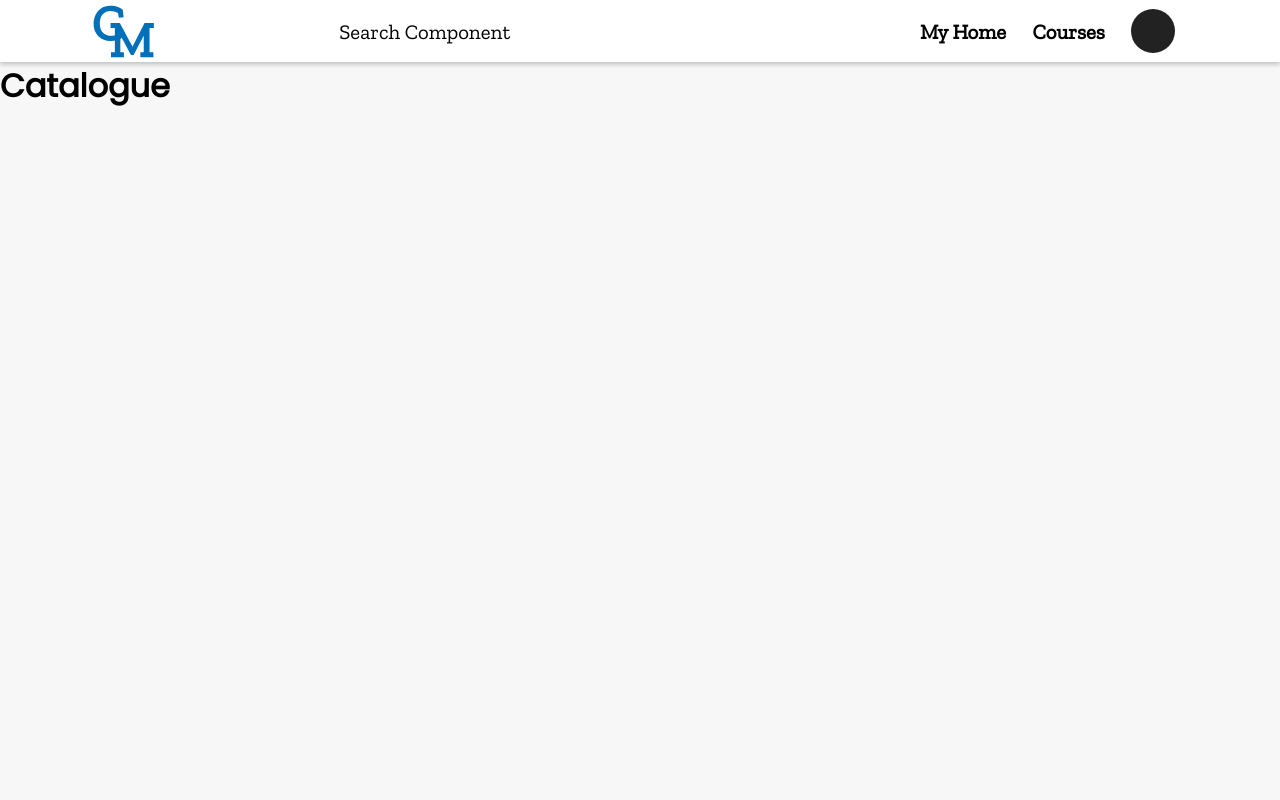
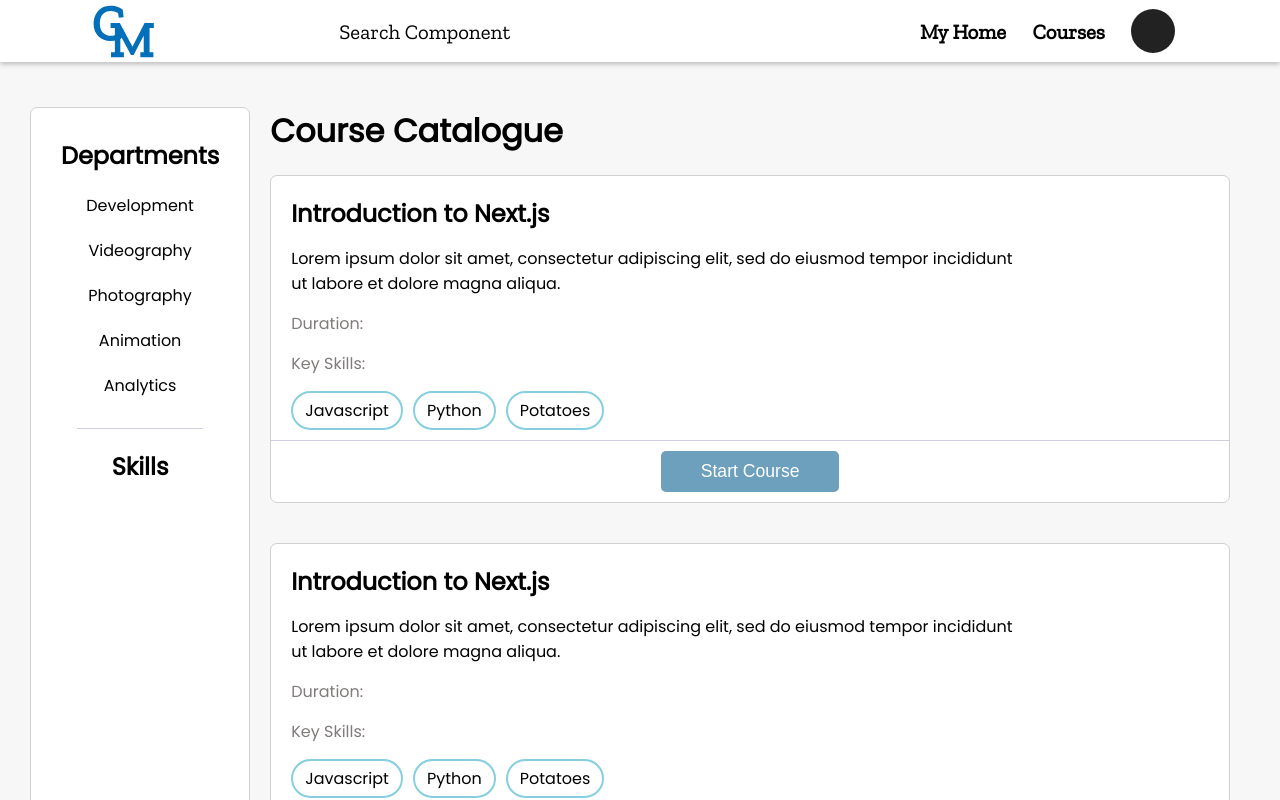
Before and after one commit to DangaRanga/course-manager, a React (Create React App) app in the folder client/: page /courses in a window 1280 px wide. Shown: the top 800 px of the page. Built offline with nearby package versions, Linux system fonts and the light colour scheme; no server answers; sample sign-in values are in the browser's storage.

Commit message:
Completed Catalogue View

```diff
--- a/client/src/components/CatalogueCard/CatalogueCard.css
+++ b/client/src/components/CatalogueCard/CatalogueCard.css
@@ -0,0 +1,38 @@
+.catalogue-card-wrapper {
+  background: #ffffff;
+  border: 1px solid #d0d0d0;
+  border-radius: 7px;
+  margin: 20px 0px;
+  margin-right: 20px;
+}
+
+.catalogue-card-container {
+  padding: 0 20px;
+  padding-top: 20px;
+}
+.catalogue-course-details p {
+  color: #807b7b;
+  width: 80%;
+  margin: 15px 0;
+}
+
+.course-desc {
+  color: #000000;
+}
+
+.catalogue-separator {
+  border: none;
+  border-top: 1px solid #d0cde1;
+  width: 100%;
+  margin-top: 10px;
+}
+
+.btn-flex-wrapper {
+  display: flex;
+  justify-content: center;
+}
+.btn-flex-wrapper button {
+  margin-top: 0;
+  margin: 10px 0;
+  padding: 10px 40px;
+}
--- a/client/src/components/CatalogueCard/CatalogueCard.jsx
+++ b/client/src/components/CatalogueCard/CatalogueCard.jsx
@@ -1,7 +1,32 @@
 import React from "react";
+import SkillBubble from "../SkillBubble/SkillBubble";
 
-function CatalogueCard() {
-  return <div></div>;
+import "./CatalogueCard.css";
+
+function CatalogueCard({ courseName, courseDuration, description, keySkills }) {
+  return (
+    <div className="catalogue-card-wrapper">
+      <div className="catalogue-card-container">
+        <div className="catalogue-course-details">
+          <h2>{courseName}</h2>
+          <p>
+            <span className="course-desc">{description}</span>{" "}
+          </p>
+          <p>Duration: {courseDuration}</p>
+          <p>Key Skills:</p>
+          <div className="skills">
+            {keySkills.map((skill) => (
+              <SkillBubble skillName={skill}></SkillBubble>
+            ))}
+          </div>
+        </div>
+      </div>
+      <hr className="catalogue-separator" />
+      <div className="btn-flex-wrapper">
+        <button className="btn course-btn"> Start Course </button>
+      </div>
+    </div>
+  );
 }
 
 export default CatalogueCard;
--- a/client/src/components/CourseCard/CourseCard.css
+++ b/client/src/components/CourseCard/CourseCard.css
@@ -1,10 +1,6 @@
-/* Rectangle 8 */
-
 .course-card-container {
   background: #ffffff;
-
   border: 1px solid #d0d0d0;
-  box-sizing: border-box;
   border-radius: 7px;
   padding: 20px 30px;
   margin-bottom: 25px;
--- a/client/src/components/CourseCard/CourseCard.jsx
+++ b/client/src/components/CourseCard/CourseCard.jsx
@@ -13,9 +13,9 @@ function CourseCard({ courseName, courseDuration, keySkills }) {
           <p> Duration: 120 Minutes </p>
           <p> Key Skills: </p>
           <div className="skills">
-            <SkillBubble skillName="Django"></SkillBubble>
-            <SkillBubble skillName="Python"></SkillBubble>
-            <SkillBubble skillName="SQLAlchemy"></SkillBubble>
+            {keySkills.map((skill) => (
+              <SkillBubble skillName={skill}></SkillBubble>
+            ))}
           </div>
         </div>
         <div>
--- /dev/null
+++ b/client/src/components/CourseSidePanel/CourseSidePanel.css
@@ -0,0 +1,39 @@
+/* Rectangle 22 */
+
+#courses-sidepanel {
+  background: #ffffff;
+  border: 1px solid #d0d0d0;
+  border-radius: 7px;
+  height: 100vh;
+  padding: 30px;
+  display: flex;
+  flex-direction: column;
+  align-items: center;
+  margin-right: 20px;
+}
+
+#courses-sidepanel ul {
+  display: flex;
+  flex-direction: column;
+  align-items: center;
+}
+
+#courses-sidepanel h1 {
+  margin-bottom: 10px;
+}
+#courses-sidepanel li {
+  margin: 10px 0;
+  transition: all 0.19s ease-in-out;
+}
+
+#courses-sidepanel li:hover {
+  color: #016fb9;
+  cursor: pointer;
+}
+
+#category-separator {
+  border: none;
+  border-top: 1px solid #d0cde1;
+  width: 80%;
+  margin: 20px 0;
+}
--- /dev/null
+++ b/client/src/components/CourseSidePanel/CourseSidePanel.jsx
@@ -0,0 +1,29 @@
+import React, { useEffect } from "react";
+
+import "./CourseSidePanel.css";
+
+const departments = [
+  "Development",
+  "Videography",
+  "Photography",
+  "Animation",
+  "Analytics",
+];
+
+function CourseSidePanel() {
+  return (
+    <aside id="courses-sidepanel">
+      <h1> Departments </h1>
+      <ul id="departments-filter">
+        {departments.map((department) => (
+          <li>{department}</li>
+        ))}
+      </ul>
+      <hr id="category-separator" />
+      <h1> Skills </h1>
+      <ul id="skills-filter"></ul>
+    </aside>
+  );
+}
+
+export default CourseSidePanel;
--- a/client/src/index.css
+++ b/client/src/index.css
@@ -11,7 +11,8 @@
 
 body {
   margin: 0;
-  font-family: Poppins;
+  font-family: Poppins, -apple-system, BlinkMacSystemFont, "Segoe UI", Roboto,
+    Oxygen, Ubuntu, Cantarell, "Open Sans", "Helvetica Neue", sans-serif;
   -webkit-font-smoothing: antialiased;
   -moz-osx-font-smoothing: grayscale;
   background: #f7f7f7;
--- a/client/src/views/Catalogue/Catalogue.css
+++ b/client/src/views/Catalogue/Catalogue.css
@@ -0,0 +1,9 @@
+#course-catalogue-container {
+  display: flex;
+  margin: 45px 30px;
+}
+
+#catalogue-cards {
+  display: grid;
+  grid-template-columns: repeat(auto-fit, minmax(500px, 1fr));
+}
--- a/client/src/views/Catalogue/Catalogue.jsx
+++ b/client/src/views/Catalogue/Catalogue.jsx
@@ -1,10 +1,40 @@
 import React from "react";
-import Nav from "../../components/Nav/Nav";
+import CourseSidePanel from "../../components/CourseSidePanel/CourseSidePanel";
+import CatalogueCard from "../../components/CatalogueCard/CatalogueCard";
+
+import "./Catalogue.css";
+
+const skills = ["Javascript", "Python", "Potatoes"];
 
 function Catalogue() {
   return (
-    <div>
-      <h1> Catalogue</h1>
+    <div id="course-catalogue-container">
+      <CourseSidePanel />
+      <div id="course-catalogue-content">
+        <h1>Course Catalogue</h1>
+        <div id="catalogue-cards">
+          <CatalogueCard
+            courseName="Introduction to Next.js"
+            description="Lorem ipsum dolor sit amet, consectetur adipiscing elit, sed do eiusmod tempor incididunt ut labore et dolore magna aliqua. "
+            keySkills={skills}
+          />
+          <CatalogueCard
+            courseName="Introduction to Next.js"
+            description="Lorem ipsum dolor sit amet, consectetur adipiscing elit, sed do eiusmod tempor incididunt ut labore et dolore magna aliqua. "
+            keySkills={skills}
+          />
+          <CatalogueCard
+            courseName="Introduction to Next.js"
+            description="Lorem ipsum dolor sit amet, consectetur adipiscing elit, sed do eiusmod tempor incididunt ut labore et dolore magna aliqua. "
+            keySkills={skills}
+          />
+          <CatalogueCard
+            courseName="Introduction to Next.js"
+            description="Lorem ipsum dolor sit amet, consectetur adipiscing elit, sed do eiusmod tempor incididunt ut labore et dolore magna aliqua. "
+            keySkills={skills}
+          />
+        </div>
+      </div>
     </div>
   );
 }
--- a/client/src/views/Profile/Profile.css
+++ b/client/src/views/Profile/Profile.css
@@ -1,4 +1,5 @@
-#profile-content-container {
+#profile-content-container,
+#course-catalogue-container {
   margin: 45px 90px;
 }
 
--- a/client/src/views/Profile/Profile.jsx
+++ b/client/src/views/Profile/Profile.jsx
@@ -4,15 +4,25 @@ import CourseCard from "../../components/CourseCard/CourseCard";
 import Card from "../../components/Card/Card";
 
 import "./Profile.css";
+const skills = ["Javascript", "Python", "Potatoes"];
 function Profile() {
   return (
     <div id="profile-content-container">
       <h1 id="profile-header"> My Courses </h1>
       <div id="profile-content-wrapper">
         <div id="profile-courses">
-          <CourseCard courseName="Introduction to NextJS"></CourseCard>
-          <CourseCard courseName="Introduction to Django"></CourseCard>
-          <CourseCard courseName="Introduction to DBMS"></CourseCard>
+          <CourseCard
+            courseName="Introduction to NextJS"
+            keySkills={skills}
+          ></CourseCard>
+          <CourseCard
+            courseName="Introduction to Django"
+            keySkills={skills}
+          ></CourseCard>
+          <CourseCard
+            courseName="Introduction to DBMS"
+            keySkills={skills}
+          ></CourseCard>
         </div>
         <div id="profile-stats">
           <Card description="Courses Registered" value="10"></Card>
```
